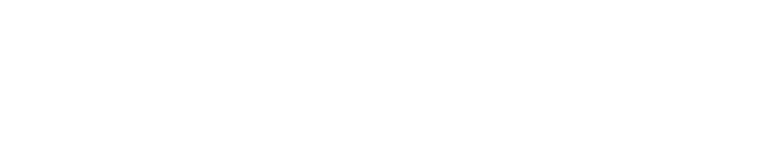
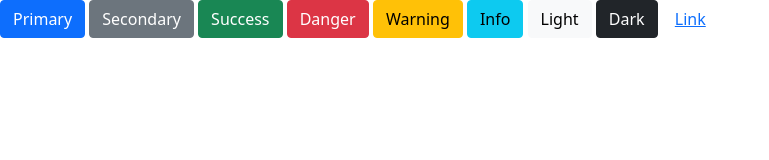
Before and after one commit to CarlosManRodriguez/proyect-cac, a plain HTML site: page index.html in a window 1280 px wide. Shown: the whole page, without its empty margins (0-769 px from the left). Drawn offline with nearby package versions, Linux system fonts and the light colour scheme.

Commit message:
boostrap added

```diff
--- a/index.html
+++ b/index.html
@@ -7,11 +7,28 @@
     <meta name="viewport" content="width=device-width, initial-scale=1.0">
     <meta name="viewport" content="width=device-width, initial-scale=1.0">
     <link rel="stylesheet" href="style.css">
+    <link href="https://cdn.jsdelivr.net/npm/bootstrap@5.1.1/dist/css/bootstrap.min.css" rel="stylesheet"
+        integrity="sha384-F3w7mX95PdgyTmZZMECAngseQB83DfGTowi0iMjiWaeVhAn4FJkqJByhZMI3AhiU" crossorigin="anonymous">
     <title>CAC</title>
 </head>
 
 <body>
+    <button type="button" class="btn btn-primary">Primary</button>
+    <button type="button" class="btn btn-secondary">Secondary</button>
+    <button type="button" class="btn btn-success">Success</button>
+    <button type="button" class="btn btn-danger">Danger</button>
+    <button type="button" class="btn btn-warning">Warning</button>
+    <button type="button" class="btn btn-info">Info</button>
+    <button type="button" class="btn btn-light">Light</button>
+    <button type="button" class="btn btn-dark">Dark</button>
+
+    <button type="button" class="btn btn-link">Link</button>
 
 </body>
 
+
+<script src="https://cdn.jsdelivr.net/npm/bootstrap@5.1.1/dist/js/bootstrap.bundle.min.js"
+    integrity="sha384-/bQdsTh/da6pkI1MST/rWKFNjaCP5gBSY4sEBT38Q/9RBh9AH40zEOg7Hlq2THRZ"
+    crossorigin="anonymous"></script>
+
 </html>
```
